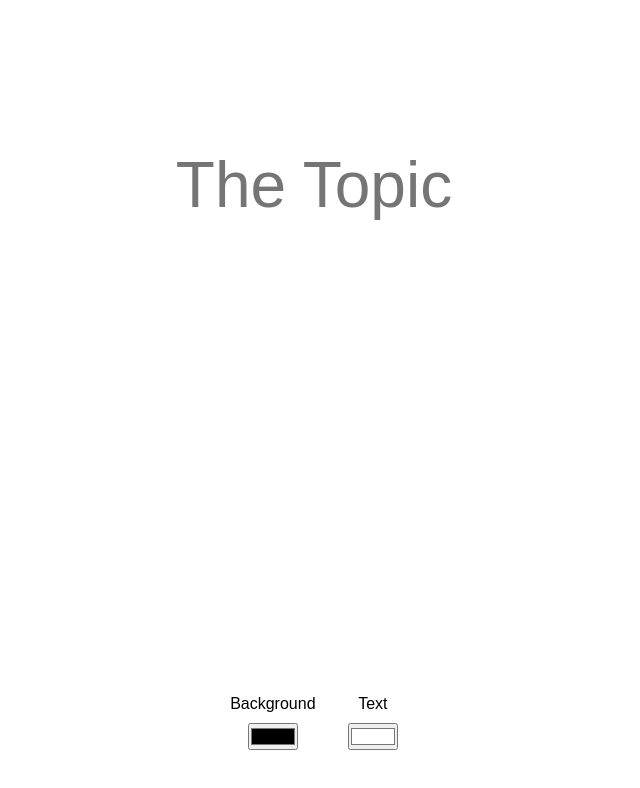
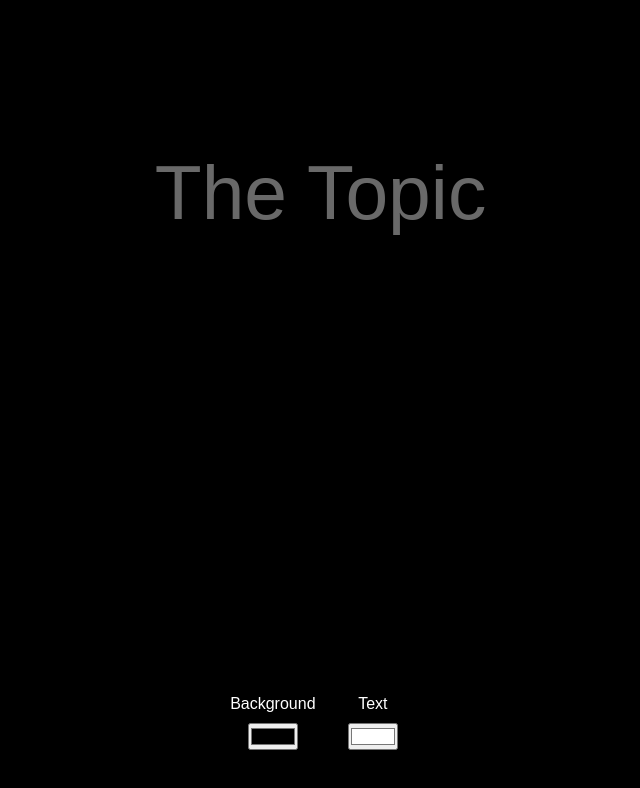
Before and after one commit to cheuyin/the-topic, a plain HTML site: page index.html in a window 1280 px wide. Shown: the whole page, without its empty margins (326-966 px from the left). Drawn offline with Linux system fonts and the light colour scheme.

Commit message:
Make black bg the default

```diff
--- a/styles.css
+++ b/styles.css
@@ -8,9 +8,14 @@
   font-family: Arial, Helvetica, sans-serif;
 }
 
+body {
+  background-color: black;
+  color: white;
+}
+
 .container {
   width: 80%;
-  font-size: 5vw;
+  font-size: 6vw;
   margin: 10% auto 0 auto;
   text-align: center;
   margin-bottom: 20px;
@@ -36,6 +41,10 @@
   gap: 10px;
 }
 
+input {
+  color: inherit;
+}
+
 input#the-topic {
   border: none;
   padding: 20px;
@@ -51,6 +60,10 @@ input#the-topic {
   border: 3px solid black;
 }
 
+#the-topic::placeholder {
+  opacity: 0.9;
+}
+
 input#bg-color {
   cursor: pointer;
   background-color: none;
```
